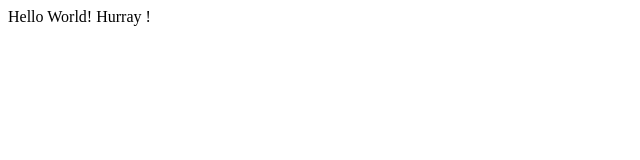
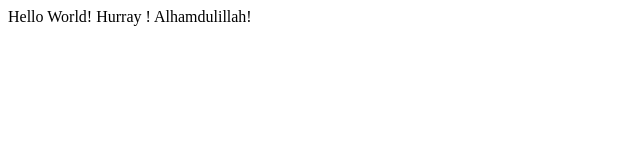
Before and after one commit to firojmahmud1/gitpro, a plain HTML site: page firstpro/index.html in a window 1280 px wide. Shown: the whole page, without its empty margins (0-640 px from the left). Drawn offline with Linux system fonts and the light colour scheme.

Commit message:
Update index.html

```diff
--- a/firstpro/index.html
+++ b/firstpro/index.html
@@ -7,7 +7,7 @@ This my first program
 <body>
 
 Hello World! Hurray !
-
+Alhamdulillah!
 </body>
 
 </html>
```
